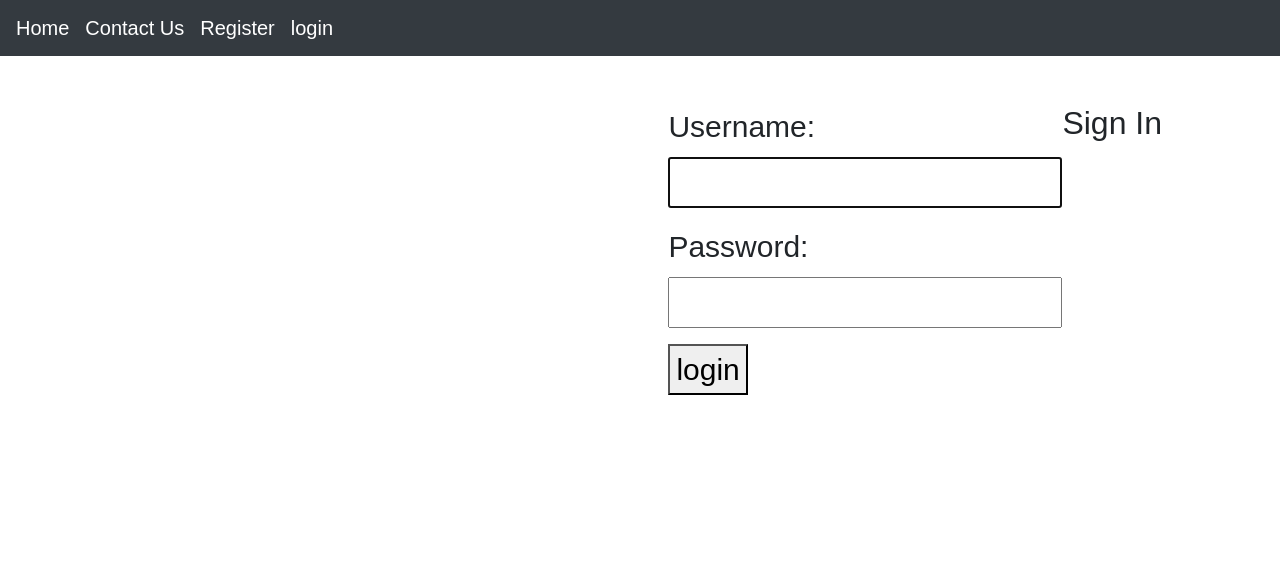
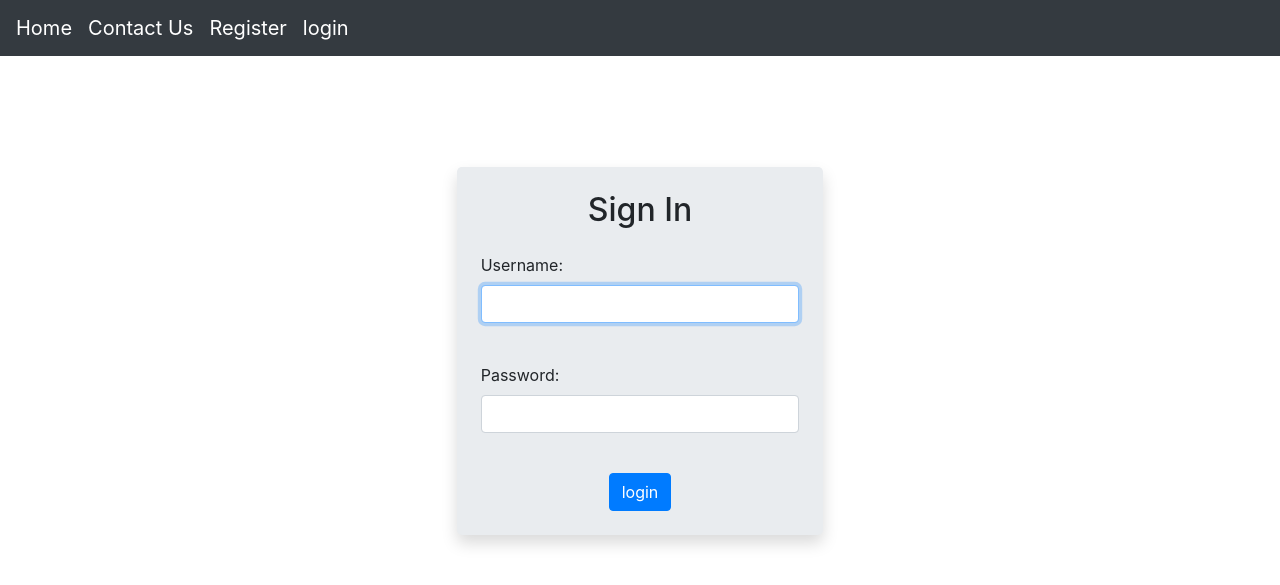
Before and after one commit to mohammad-CE79/Webelopers, a Django app: page /login/ in a window 1280 px wide. Shown: the top 585 px of the page. Run offline with Django 3.2, Linux system fonts and the light colour scheme; some libraries are stand-ins or nearby versions.

Commit message:
style for login

```diff
--- a/templates/main/base.html
+++ b/templates/main/base.html
@@ -1,18 +1,17 @@
 <!DOCTYPE html>
-<html lang="fa">
-<header>
+<html lang="en">
+<head>
 
     <meta name="viewport" content="width=device-width, initial-scale=1">
     <link rel="stylesheet" href="https://maxcdn.bootstrapcdn.com/bootstrap/4.3.1/css/bootstrap.min.css">
-    <link rel="stylesheet" href="/templates/main/font.css" type="text/css">
     <script src="https://ajax.googleapis.com/ajax/libs/jquery/3.4.1/jquery.min.js"></script>
     <script src="https://cdnjs.cloudflare.com/ajax/libs/popper.js/1.14.7/umd/popper.min.js"></script>
     <script src="https://maxcdn.bootstrapcdn.com/bootstrap/4.3.1/js/bootstrap.min.js"></script>
-</header>
+</head>
 <body>
 {% include "main/include/navbar.html" %}
 
-<div class='container d-flex p-5 flex-row-reverse'>
+<div class='container'>
     {% block content %}
     {% endblock %}
 </div>
--- a/templates/main/login.html
+++ b/templates/main/login.html
@@ -1,12 +1,13 @@
 {% extends 'main/base.html' %}
 
 {% block content %}
-    <h2>Sign In</h2>
+    <div class="shadow jumbotron p-4" style="position: center;  width: max-content; margin: auto; margin-top: 10%">
+        <h2 style="width: fit-content; margin: auto;">Sign In</h2>
         <form method="post" id="login_form" action="{% url 'login' %}">
             {% csrf_token %}
             {% for field in form %}
-            <p>
-                {{ field.label_tag }}<br>
+                <div class="form-group">
+                    <br><label style="display: inline;">{{ field.label_tag }}</label>
                     {{ field }}
                     {% if field.help_text %}
                         <small style="color: grey">{{ field.help_text }}</small>
@@ -14,8 +15,17 @@
                     {% for error in field.errors %}
                         <div id="error" style="color: red">{{ error }}</div>
                     {% endfor %}
-            </p>
+                </div>
             {% endfor %}
-        <button type="submit" name="submit">login</button>
+            <br>
+            <button class="btn btn-primary" style="margin-left: 8em; margin-right: 8em;" type="submit" name="submit">login</button>
         </form>
+    </div>
+    <script>
+        var inputs = document.getElementsByTagName("input");
+        for (var i = 0; i < inputs.length; i++) {
+            inputs[i].classList.add("form-control");
+            inputs[i].classList.add("mx-10");
+        }
+    </script>
 {% endblock %}
```
Also changed, not shown: templates/main/home.html (+1 -15 lines). Lines whose indentation alone changed are shown as unchanged.
